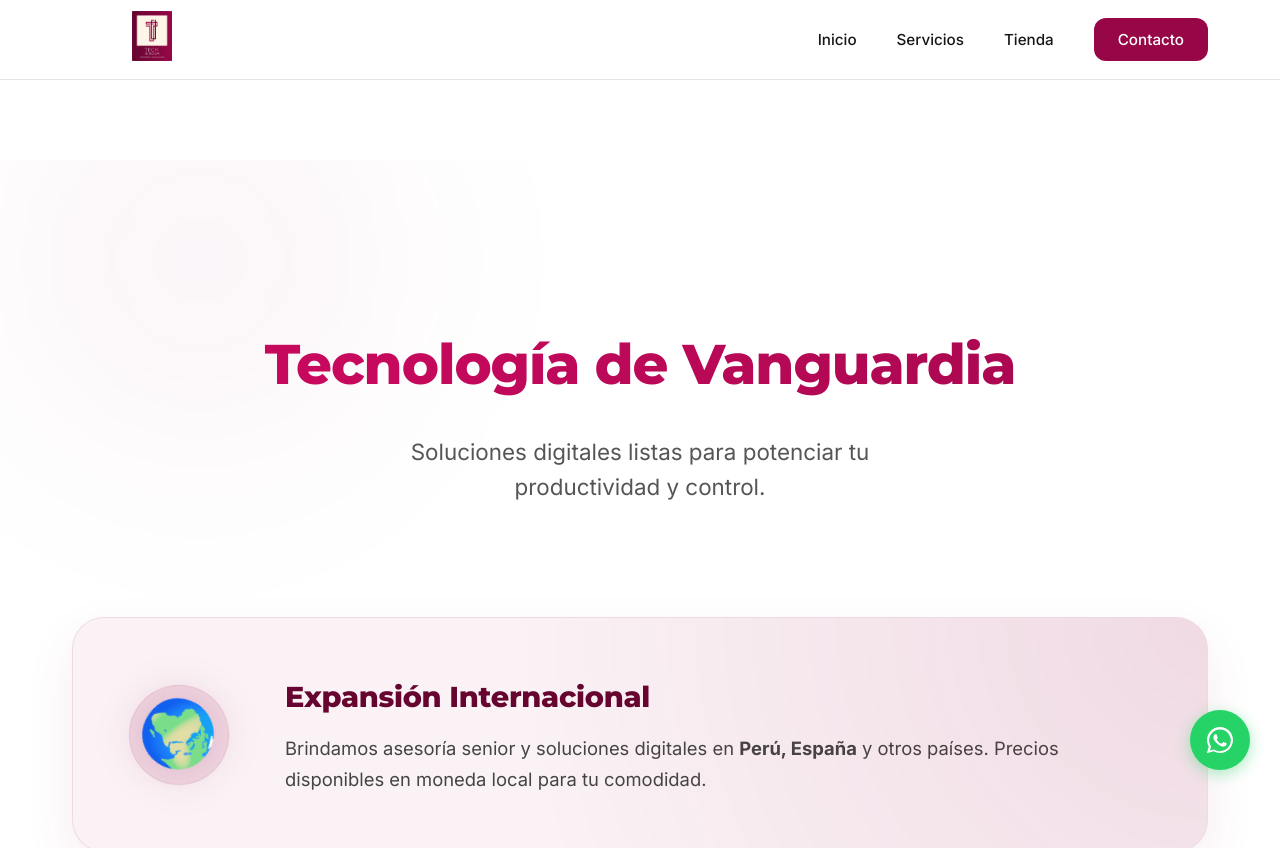
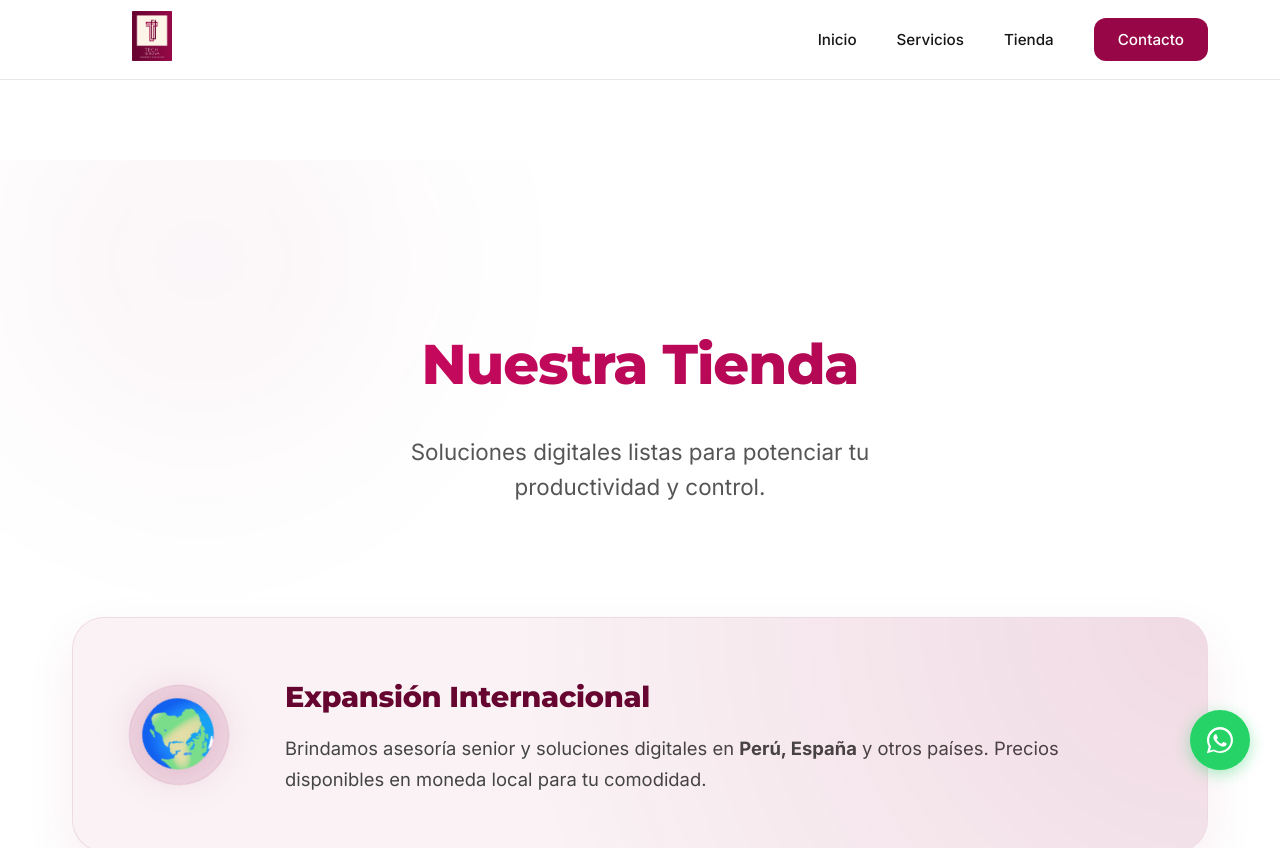
Before and after one commit to techinnovareg-lgtm/WebTechInnova, a Next.js app: page /tienda in a window 1280 px wide. Shown: the top 848 px of the page. Built offline with nearby package versions, Linux system fonts and the light colour scheme.

Commit message:
feat: Labora

```diff
--- a/src/components/sections/Store.module.css
+++ b/src/components/sections/Store.module.css
@@ -25,17 +25,15 @@
     z-index: 0;
 }
 
-.techGrid {
+.techBackground {
     position: absolute;
     top: 0;
     left: 0;
     right: 0;
     bottom: 0;
-    background-image:
-        linear-gradient(rgba(151, 7, 71, 0.03) 1px, transparent 1px),
-        linear-gradient(90deg, rgba(151, 7, 71, 0.03) 1px, transparent 1px);
-    background-size: 80px 80px;
-    mask-image: radial-gradient(circle at center, black, transparent 80%);
+    pointer-events: none;
+    z-index: 0;
+    background: radial-gradient(circle at 0% 100%, rgba(151, 7, 71, 0.02) 0%, transparent 40%);
 }
 
 .techGlow,
--- a/src/components/sections/Store.tsx
+++ b/src/components/sections/Store.tsx
@@ -51,7 +51,7 @@ const specializedApps = [
         )
     },
     {
-        title: "Gestión de Horas",
+        title: "Labora",
         description: "Sistema web para el control, registro y recuperación de horas no laboradas eficientemente.",
         price: "Bajo Cotización",
         image: "/images/stock/time-management.jpg",
@@ -181,7 +181,7 @@ const Store = () => {
             </div>
             <div className={`container ${styles.container}`}>
                 <div className={styles.header}>
-                    <h2 className={styles.title}>Tecnología de Vanguardia</h2>
+                    <h2 className={styles.title}>Nuestra Tienda</h2>
                     <p className={styles.subtitle}>Soluciones digitales listas para potenciar tu productividad y control.</p>
                 </div>
 
@@ -368,7 +368,7 @@ const Store = () => {
                 <div className={styles.timeManagementShowcase}>
                     <div className={styles.showcaseHeader}>
                         <div className={styles.showcaseTitle}>
-                            <h3 style={{ color: 'var(--contrast)' }}>Control de Horas: Gestión de Recuperación</h3>
+                            <h3 style={{ color: 'var(--contrast)' }}>Labora: Gestión de Recuperación</h3>
                             <div className={styles.divider} style={{ height: '4px', width: '80px', background: 'var(--primary)', borderRadius: '100px', margin: '0.5rem 0' }}></div>
                         </div>
                     </div>
@@ -443,7 +443,7 @@ const Store = () => {
                 </div>
 
                 <div className={styles.othersGrid}>
-                    {specializedApps.map((prod, index) => (
+                    {specializedApps.filter(app => app.title !== "Labora").map((prod, index) => (
                         <div key={index} className={styles.otherCard}>
                             <div className={styles.otherImageWrapper}>
                                 <img src={prod.image as string} alt={prod.title} className={styles.otherCardImage} />
```
